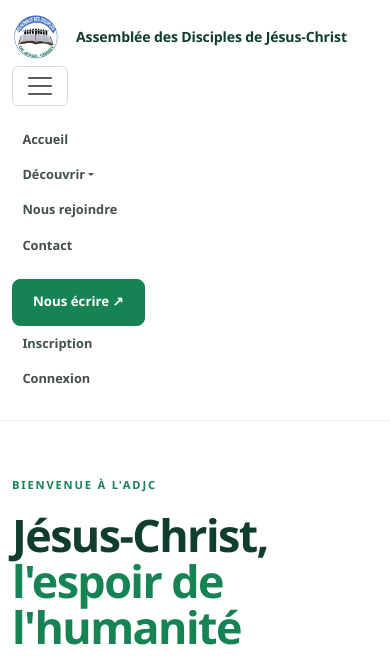
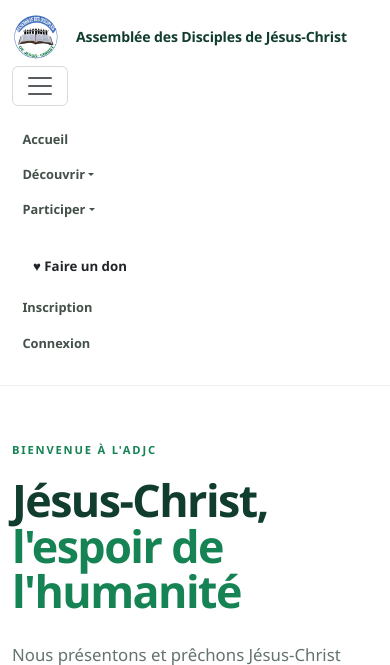
Before and after one commit to fsengele/ADJCWebsite, an ASP.NET Core app: page / in a window 390 px wide, after a click that opens the changed part. Shown: the top 665 px of the page. Run offline with ASP.NET Core 8, Linux system fonts and the light colour scheme; style sheets or scripts are compiled from the project's sources; some libraries are stand-ins or nearby versions.

Commit message:
Refine French navigation and donation links
- Add Participer dropdown and responsive navbar actions
- Replace message button with Donate link and heart icon
- Use MVC tag helpers and improve mobile navigation spacing
- Add new participation and donation links to the footer

```diff
--- a/ADJCWebsite/Views/Shared/_Layout.cshtml
+++ b/ADJCWebsite/Views/Shared/_Layout.cshtml
@@ -19,16 +19,16 @@
                     <span class="brand-name">Assemblée des Disciples<br class="d-none d-xl-block" /> de Jésus-Christ</span>
                 </a>
                 <button class="navbar-toggler" type="button" data-bs-toggle="collapse" data-bs-target="#mainNavigation" aria-controls="mainNavigation"
-                        aria-expanded="false" aria-label="Toggle navigation">
+                        aria-expanded="false" aria-label="Ouvrir le menu principal">
                     <span class="navbar-toggler-icon"></span>
                 </button>
                 <div class="collapse navbar-collapse" id="mainNavigation">
-                    <ul class="navbar-nav ms-auto align-items-lg-center gap-lg-2">
+                    <ul class="navbar-nav ms-auto align-items-lg-center gap-lg-1">
                         <li class="nav-item">
-                            <a class="nav-link" href="/#accueil">Accueil</a>
+                            <a class="nav-link" asp-area="" asp-controller="Home" asp-action="Index">Accueil</a>
                         </li>
                         <li class="nav-item dropdown">
-                            <a class="nav-link dropdown-toggle" href="#" role="button" data-bs-toggle="dropdown" aria-expanded="false">Découvrir</a>
+                            <a class="nav-link dropdown-toggle" href="#" id="discoverMenu" role="button" data-bs-toggle="dropdown" aria-expanded="false">Découvrir</a>
                             <ul class="dropdown-menu">
                                 <li><a class="dropdown-item" asp-controller="Ministry" asp-action="Index">Notre Ministère</a></li>
                                 <li><a class="dropdown-item" asp-controller="Vision" asp-action="Index">Vision</a></li>
@@ -36,11 +36,19 @@
                                 <li><a class="dropdown-item" href="/#horaires">Prédications</a></li>
                             </ul>
                         </li>
-                        <li class="nav-item"><a class="nav-link" asp-controller="Rejoindre" asp-action="Index">Nous rejoindre</a></li>
-                        <li class="nav-item"><a class="nav-link" asp-controller="Contact" asp-action="Index">Contact</a></li>
+                        <li class="nav-item dropdown">
+                            <a class="nav-link dropdown-toggle" href="#" id="participateMenu" role="button" data-bs-toggle="dropdown" aria-expanded="false">Participer</a>
+                            <ul class="dropdown-menu">
+                                <li><a class="dropdown-item" asp-controller="Rejoindre" asp-action="Index">Nous rejoindre</a></li>
+                                <li><a class="dropdown-item" asp-controller="Servir" asp-action="Index">Servir avec nous</a></li>
+                                <li><a class="dropdown-item" asp-controller="Contact" asp-action="Index">Contact</a></li>
+                            </ul>
+                        </li>
                     </ul>
-                    <a class="btn btn-primary ms-lg-4 mt-3 mt-lg-0" asp-controller="Contact" asp-action="Index">Nous écrire <span aria-hidden="true">↗</span></a>
-                    <partial name="_LoginPartial" />
+                    <div class="navbar-actions d-lg-flex align-items-lg-center ms-lg-3">
+                        <a class="btn btn-donate mt-3 mt-lg-0" asp-controller="Donate" asp-action="Index"><span aria-hidden="true">♥</span> Faire un don</a>
+                        <partial name="_LoginPartial" />
+                    </div>
                 </div>
             </div>
         </nav>
@@ -67,6 +75,8 @@
                         <li><a asp-controller="Ministry" asp-action="Index">Notre Ministère</a></li>
                         <li><a asp-controller="Vision" asp-action="Index">Notre vision</a></li>
                         <li><a asp-controller="Rejoindre" asp-action="Index">Nous rejoindre</a></li>
+                        <li><a asp-controller="Servir" asp-action="Index">Servir avec nous</a></li>
+                        <li><a asp-controller="Donate" asp-action="Index">Faire un don</a></li>
                         <li><a asp-controller="Contact" asp-action="Index">Contact</a></li>
                         <li><a href="/#activites">Activités</a></li>
                     </ul>
```
